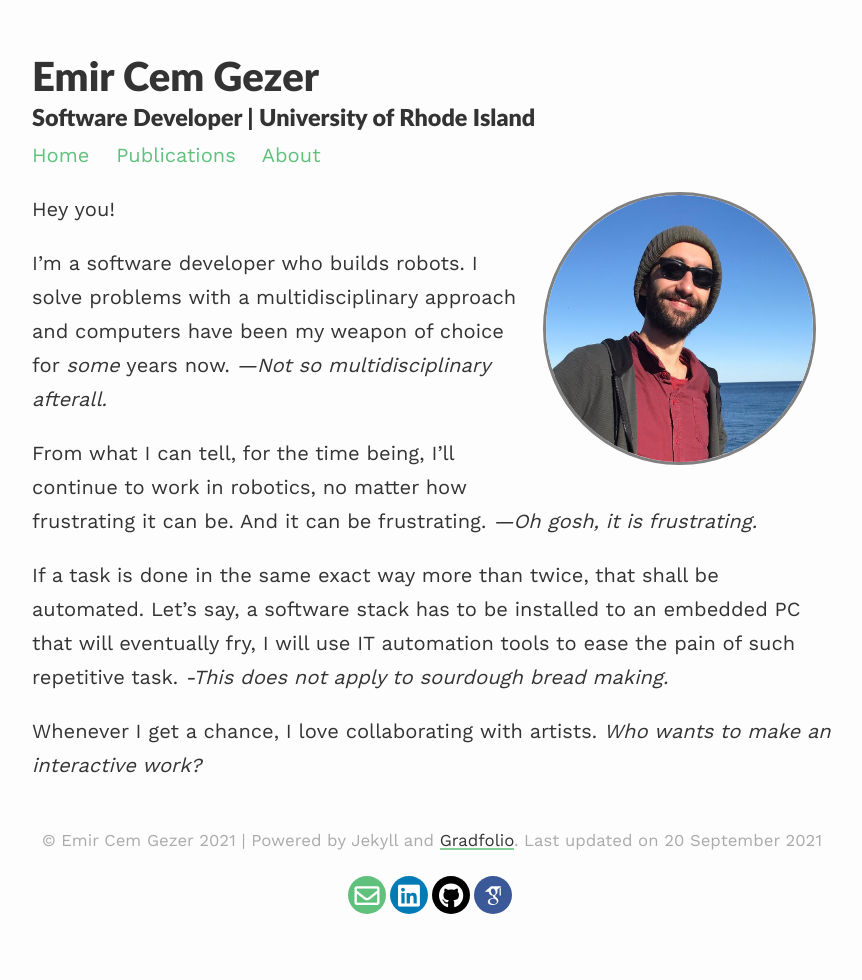
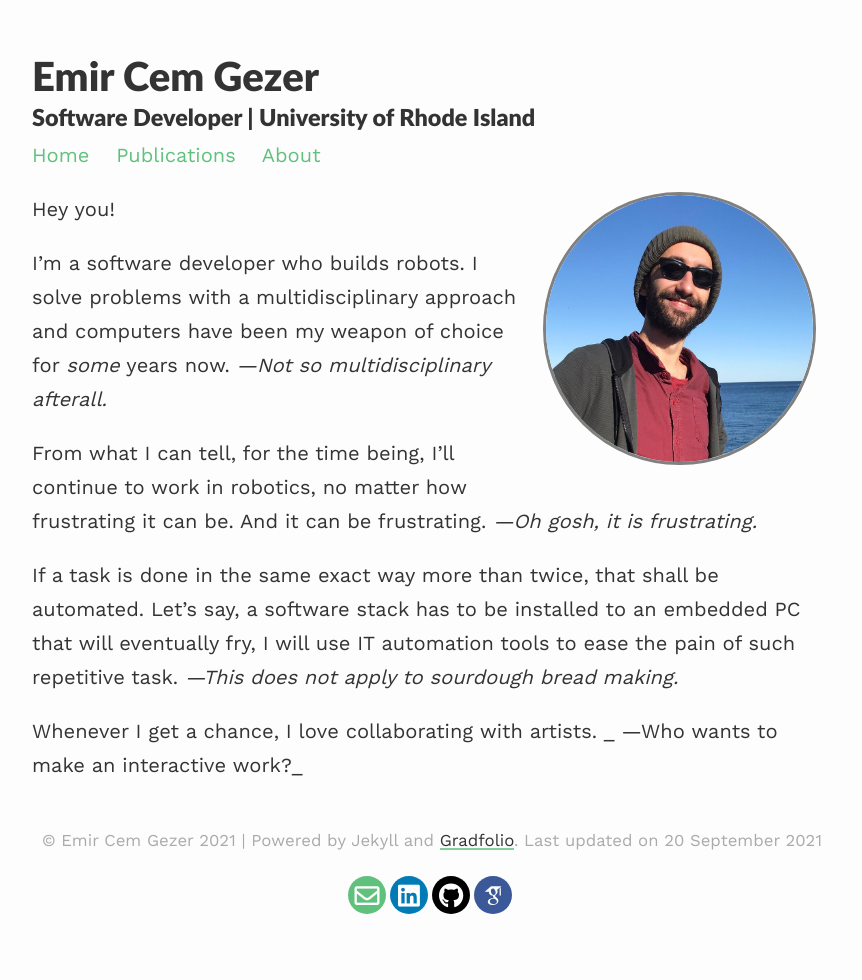
Before and after one commit to incebellipipo/incebellipipo.github.io, a Jekyll site: the page built from _pages/about.md, in a window 1280 px wide. Shown: the whole page, without its empty margins (208-1070 px from the left). Built offline with Jekyll 4.4.1, drawn with Linux system fonts in a browser that asks for light colours; nearby versions of some CDN libraries; some web fonts are replaced.

Commit message:
fix: lexicon

```diff
--- a/_pages/about.md
+++ b/_pages/about.md
@@ -15,6 +15,6 @@
 
 From what I can tell, for the time being, I'll continue to work in robotics, no matter how frustrating it can be. And it can be frustrating. _—Oh gosh, it is frustrating._
 
-If a task is done in the same exact way more than twice, that shall be automated. Let's say, a software stack has to be installed to an embedded PC that will eventually fry, I will use IT automation tools to ease the pain of such repetitive task. _-This does not apply to sourdough bread making._
+If a task is done in the same exact way more than twice, that shall be automated. Let's say, a software stack has to be installed to an embedded PC that will eventually fry, I will use IT automation tools to ease the pain of such repetitive task. _—This does not apply to sourdough bread making._
 
-Whenever I get a chance, I love collaborating with artists. _Who wants to make an interactive work?_
+Whenever I get a chance, I love collaborating with artists. _ —Who wants to make an interactive work?_
```
